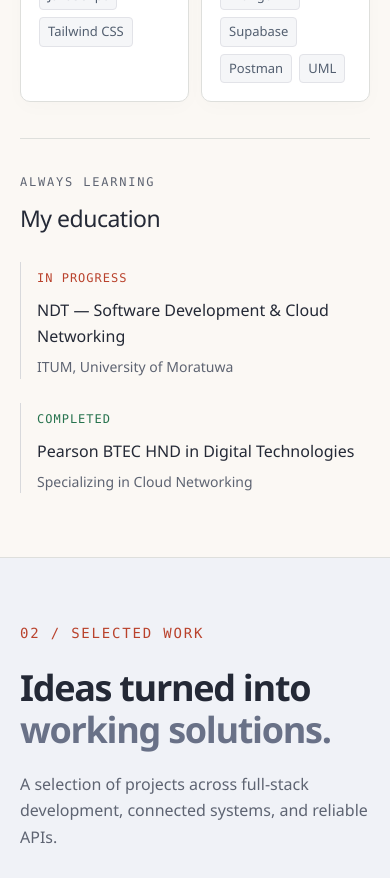
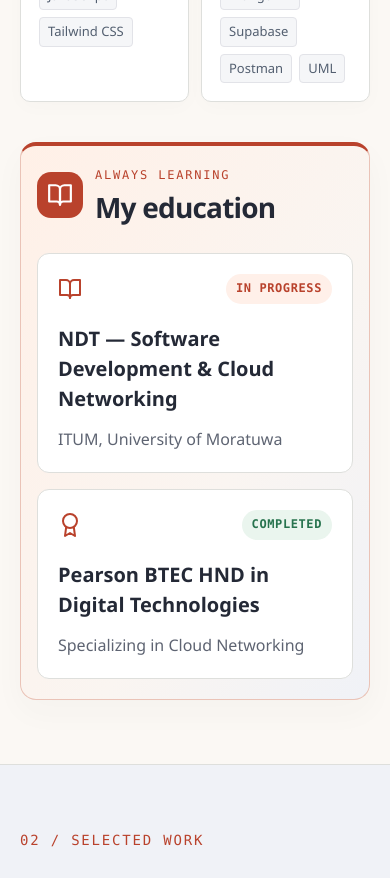
Before and after one commit to NimaB990/my-portfolio, a React (Create React App) app: page / in a window 390 px wide. Shown: the part 2820-3698 px from the top of the page. Built offline with nearby package versions, Linux system fonts and the light colour scheme.

Commit message:
Highlight education with distinct qualification cards

```diff
--- a/src/index.css
+++ b/src/index.css
@@ -105,14 +105,19 @@ blockquote { margin: 28px 0; border-left: 2px solid var(--accent); padding: 6px
 .skill-card h3 { font-size: 1.125rem; font-weight: 600; margin-bottom: 14px; }
 .skill-tags { display: flex; flex-wrap: wrap; gap: 7px; }
 .skill-tags span { border: 1px solid #e2e3e8; border-radius: 4px; padding: 3px 8px; font-size: 0.8125rem; color: #535f70; background: #f5f6f8; }
-.education { display: grid; grid-template-columns: .7fr 1.15fr 1.15fr; gap: 36px; margin-top: 64px; padding-top: 38px; border-top: 1px solid var(--line); }
-.education .eyebrow { font-size: 0.75rem; margin-bottom: 8px; }
-.education h3 { font-size: 1.4375rem; font-weight: 550; letter-spacing: -.5px; }
-.education-item { padding-left: 24px; border-left: 1px solid #d8d9dc; }
-.education-status { color: var(--accent); font-family: var(--mono); font-size: 0.75rem; letter-spacing: 1px; }
-.education-status.completed { color: #27734e; }
-.education h4 { font-size: 1rem; font-weight: 550; margin-top: 8px; line-height: 1.6; }
-.education p { font-size: 0.875rem; color: var(--muted); margin-top: 6px; }
+.education { margin-top: 64px; padding: 36px; border: 1px solid #eac3b7; border-top: 4px solid var(--accent); border-radius: 16px; background: linear-gradient(120deg, #fff0e7, #faf5f1 60%, #f0f2f7); box-shadow: 0 12px 32px #303c4c08; }
+.education-heading { display: flex; align-items: center; gap: 18px; margin-bottom: 28px; }
+.education-icon { display: flex; align-items: center; justify-content: center; flex-shrink: 0; width: 56px; height: 56px; border-radius: 14px; color: #fff; background: var(--accent); font-size: 1.625rem; }
+.education .eyebrow { color: var(--accent); font-size: 0.75rem; margin: 0 0 6px; }
+.education h3 { font-size: clamp(1.75rem, 3vw, 2.25rem); line-height: 1.2; font-weight: 650; letter-spacing: -.8px; }
+.education-cards { display: grid; grid-template-columns: repeat(2, minmax(0, 1fr)); gap: 22px; }
+.education-item { min-width: 0; padding: 28px; border: 1px solid var(--line); border-radius: 12px; background: var(--surface); }
+.education-card-top { display: flex; align-items: center; justify-content: space-between; gap: 12px; margin-bottom: 20px; }
+.education-card-top > svg { flex-shrink: 0; color: var(--accent); font-size: 1.5rem; }
+.education-status { display: inline-flex; padding: 5px 10px; border-radius: 999px; background: #fff0e9; color: var(--accent); font-family: var(--mono); font-size: 0.75rem; font-weight: 600; letter-spacing: .6px; }
+.education-status.completed { color: #27734e; background: #eaf5ee; }
+.education h4 { font-size: 1.25rem; font-weight: 650; line-height: 1.5; }
+.education-item p { font-size: 1rem; color: var(--muted); margin-top: 12px; }
 .projects-section { background: #f0f2f7; border-block: 1px solid var(--line); }
 .section-heading-row { display: flex; align-items: flex-end; justify-content: space-between; gap: 50px; }
 .section-heading-row > p { max-width: 300px; font-size: 1rem; color: var(--muted); padding-bottom: 4px; }
@@ -215,8 +220,9 @@ blockquote { margin: 28px 0; border-left: 2px solid var(--accent); padding: 6px
   .section-heading { margin-bottom: 32px; }
   .about-grid { grid-template-columns: 1fr; gap: 32px; }
   .about-story { max-width: 560px; }
-  .education { grid-template-columns: 1fr; gap: 24px; margin-top: 36px; padding-top: 28px; }
-  .education-item { padding-left: 16px; }
+  .education { margin-top: 40px; padding: 24px; }
+  .education-cards { grid-template-columns: 1fr; gap: 16px; }
+  .education-item { padding: 24px; }
   .section-heading-row { display: block; }
   .section-heading-row > p { margin-top: 20px; max-width: 460px; }
   .projects-grid { grid-template-columns: repeat(2, minmax(0, 1fr)); gap: 16px; }
@@ -228,6 +234,10 @@ blockquote { margin: 28px 0; border-left: 2px solid var(--accent); padding: 6px
   .site-footer p { order: 3; width: 100%; }
 }
 @media (max-width: 480px) {
+  .education { padding: 20px 16px; }
+  .education-heading { gap: 12px; }
+  .education-icon { width: 46px; height: 46px; }
+  .education-item { padding: 20px; }
   .projects-grid { grid-template-columns: 1fr; gap: 24px; }
   .project-body { padding: 24px; }
   .project-body h3 { font-size: 1.375rem; }
--- a/src/pages/About.js
+++ b/src/pages/About.js
@@ -1,5 +1,5 @@
 import React from 'react';
-import { FiCloud, FiCode, FiDatabase, FiTerminal, FiArrowUpRight } from 'react-icons/fi';
+import { FiCloud, FiCode, FiDatabase, FiTerminal, FiArrowUpRight, FiBookOpen, FiAward } from 'react-icons/fi';
 
 const skills = [
   { icon: FiCloud, title: 'Cloud & DevOps', techs: ['Cloud Networking', 'Docker', 'Git', 'GitHub'] },
@@ -24,10 +24,13 @@ export default function About() {
           <article className="skill-card" key={title}><Icon className="skill-icon" aria-hidden="true" /><h3>{title}</h3><div className="skill-tags">{techs.map(tech => <span key={tech}>{tech}</span>)}</div></article>
         ))}</div>
       </div>
-      <div className="education"><div><p className="eyebrow">ALWAYS LEARNING</p><h3>My education</h3></div>
-        <div className="education-item"><span className="education-status">IN PROGRESS</span><h4>NDT — Software Development & Cloud Networking</h4><p>ITUM, University of Moratuwa</p></div>
-        <div className="education-item"><span className="education-status completed">COMPLETED</span><h4>Pearson BTEC HND in Digital Technologies</h4><p>Specializing in Cloud Networking</p></div>
-      </div>
+      <section className="education" aria-labelledby="education-title">
+        <div className="education-heading"><span className="education-icon"><FiBookOpen aria-hidden="true" /></span><div><p className="eyebrow">ALWAYS LEARNING</p><h3 id="education-title">My education</h3></div></div>
+        <div className="education-cards">
+          <article className="education-item"><div className="education-card-top"><FiBookOpen aria-hidden="true" /><span className="education-status">IN PROGRESS</span></div><h4>NDT — Software Development & Cloud Networking</h4><p>ITUM, University of Moratuwa</p></article>
+          <article className="education-item"><div className="education-card-top"><FiAward aria-hidden="true" /><span className="education-status completed">COMPLETED</span></div><h4>Pearson BTEC HND in Digital Technologies</h4><p>Specializing in Cloud Networking</p></article>
+        </div>
+      </section>
     </section>
   );
 }
```
